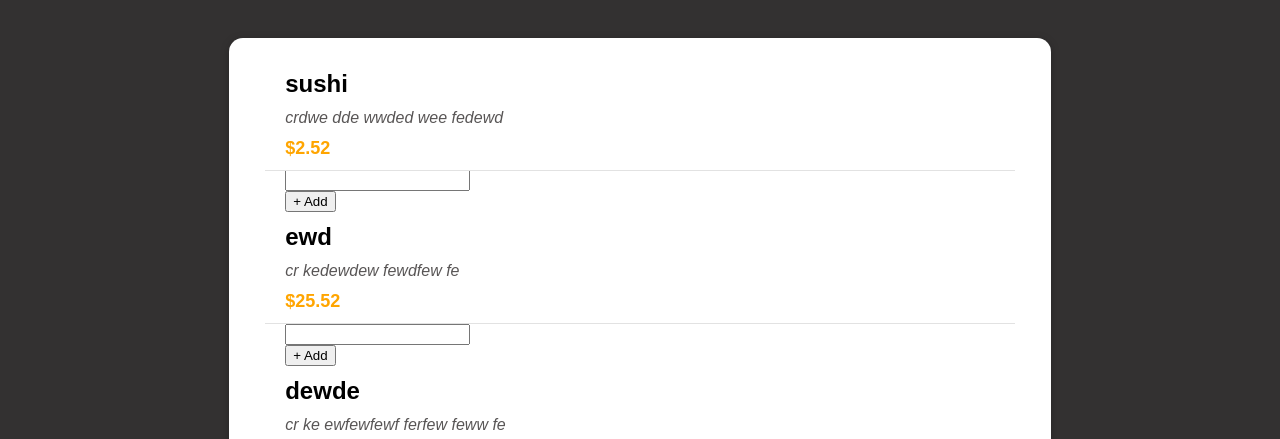
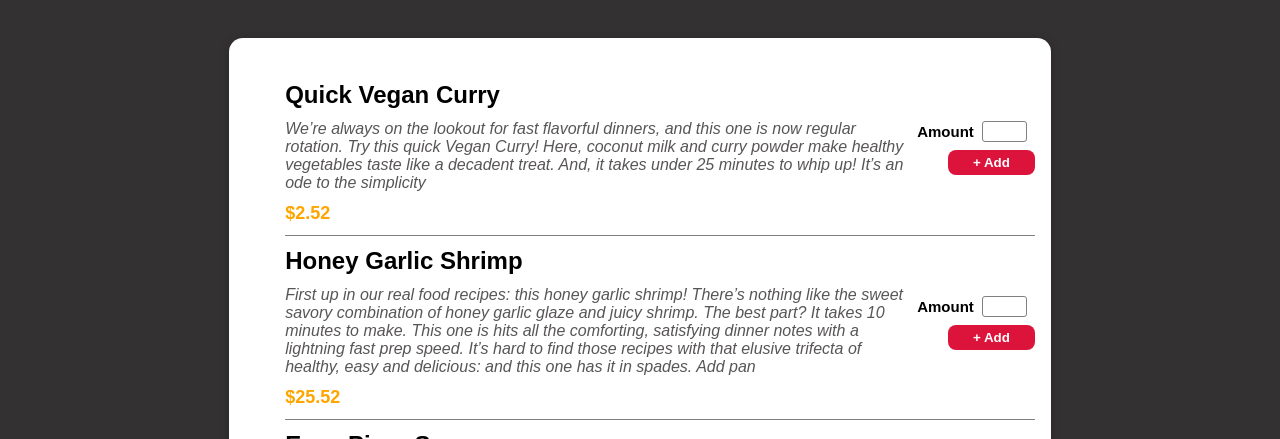
Before and after one commit to aidayaghoubi/food-order-app, a React (Create React App) app: page / in a window 1280 px wide. Shown: the part 513-952 px from the top of the page. Built offline with nearby package versions, Linux system fonts and the light colour scheme.

Commit message:
some dom changes

```diff
--- a/src/components/meals/AvaailableMeals.js
+++ b/src/components/meals/AvaailableMeals.js
@@ -4,26 +4,26 @@ import Card from '../ui/Card';
 const Dummy_meals = [
     {
         id: `m1`,
-        name: 'sushi',
-        description: 'crdwe dde wwded wee fedewd',
+        name: 'Quick Vegan Curry',
+        description: 'We’re always on the lookout for fast flavorful dinners, and this one is now regular rotation. Try this quick Vegan Curry! Here, coconut milk and curry powder make healthy vegetables taste like a decadent treat. And, it takes under 25 minutes to whip up! It’s an ode to the simplicity',
         price: 2.52
     },
     {
         id: `m2`,
-        name: 'ewd',
-        description: 'cr kedewdew fewdfew fe',
+        name: 'Honey Garlic Shrimp',
+        description: 'First up in our real food recipes: this honey garlic shrimp! There’s nothing like the sweet savory combination of honey garlic glaze and juicy shrimp. The best part? It takes 10 minutes to make. This one is hits all the comforting, satisfying dinner notes with a lightning fast prep speed. It’s hard to find those recipes with that elusive trifecta of healthy, easy and delicious: and this one has it in spades. Add pan',
         price: 25.52
     },
     {
         id: `m3`,
-        name: 'dewde',
-        description: 'cr ke ewfewfewf ferfew feww fe',
+        name: 'Easy Pizza Soup',
+        description: 'This pizza soup is a comfort food recipe to the max! Who wouldn’t want all the flavors of a supreme pizza wrapped up in a cozy bowl? The broth is flavored with pizza sauce, tomatoes, and a little Parmesan to make it creamy. The toppings are swimming along inside: bell peppers, garlic and mushrooms, making for a savory pop that surprises you in every bite. Serve with garlic toast, grilled cheese or simply crusty bread and it’s a meal you’ll want to make over and over…and over.',
         price: 4.55
     },
     {
         id: `m4`,
-        name: 'dew',
-        description: 'cr ke peo  dweiu dewnui dweudew fe',
+        name: 'Crispy Avocado Tacos',
+        description: 'Meet your recipe soulmate: Crispy Avocado Tacos. Could there be a taster tortilla filling? We think not. You’ve got avocado fries, breaded and baked in a hot oven until crispy, with a texture reminiscent of a fried fish taco. Then top that with spiced black beans, pico de gallo, and the refreshing crunch of romaine lettuce. Drizzle on a creamy lime and cilantro sauce, and it’s heaven on a plate. It tastes like restaurant tacos, but it’s easy to whip up in your kitchen. ',
         price: 2.82
     }
 
--- a/src/components/meals/MealItem/Mealitem.js
+++ b/src/components/meals/MealItem/Mealitem.js
@@ -5,13 +5,17 @@ const MealItem = ({price , name,description}) => {
 const pricee = `$${price}`
 
  return<li className={classes.lii}>
+   <div>
      <div ><h3 className={classes.title}>{name}</h3></div>
      <div className={classes.description}>{description}</div>
      <div className={classes.price}>{pricee}</div>
-     <div className={classes.line}></div>
+     </div>
      <div>
+
    <MealItemForm />
    </div>
+
+
  </li>
 };
 export default MealItem;
--- a/src/components/meals/MealItem/Mealitem.module.css
+++ b/src/components/meals/MealItem/Mealitem.module.css
@@ -1,5 +1,9 @@
 .lii{
     list-style: none;
+    display: flex;
+    justify-content: space-between;
+    align-items: center;
+    border-bottom: 1px solid gray;
 }
 .price{
     font-size:18px;
--- a/src/components/meals/MealItem/MealitemForm.js
+++ b/src/components/meals/MealItem/MealitemForm.js
@@ -1,18 +1,18 @@
-import classes from './MealItemForm.molule.css';
+import classes from '../../ui/ul.module.css';
 import Input from '../../ui/Input';
 
 const MealItemForm = props => {
 
-    return <form className={classes.form}>
-        <Input lable="amount" input={{
-            id:'aamount',
+    return <form className={classes.form} style={{textAlign:'right'}}>
+        <Input lable="Amount" input={{
+            id:'amount',
             type:'number',
             min:'1',
             max:'5',
             step:'1',
             defaultvalue:'1'
         }} />
-        <button>+ Add</button>
+        <button className={classes.add}>+ Add</button>
     </form>
 }
 export default MealItemForm;
--- a/src/components/ui/Input.js
+++ b/src/components/ui/Input.js
@@ -1,9 +1,9 @@
-import classes from './ul.molule.css';
+import classes from './ul.module.css';
 
 const Input = props => {
-    return <div className={classes.input}>
-        <label htmlFor={props.input.id}>{props.label}</label>
-        <input id={props.input.id} {...props.Input} />
+    return <div className={classes.wrapper}>
+        <label htmlFor={props.input.id} className={classes.lable}>{props.lable}</label>
+        <input id={props.input.id} {...props.Input} className={classes.input} />
     </div>
 }
 export default Input;
--- /dev/null
+++ b/src/components/ui/ul.module.css
@@ -0,0 +1,26 @@
+.add{
+    background-color: crimson;
+    border: none;
+    padding: 5px 25px;
+    border-radius: 8px;
+    color: #fff;
+    font-weight: bold;
+    margin: 8px 0;
+
+}
+.wrapper{
+    display: flex;
+    flex-direction: row;
+    align-items: center;
+}
+.input{
+width: 35px;
+border: 1px solid gray;
+border-radius: 3px;
+margin: 0 8px;
+padding: 2px 4px;
+}
+.lable{
+    font-weight: bold;
+    font-size: 15px;
+}
```
Also changed, not shown: src/components/ui/ul.molule.css (deleted).
